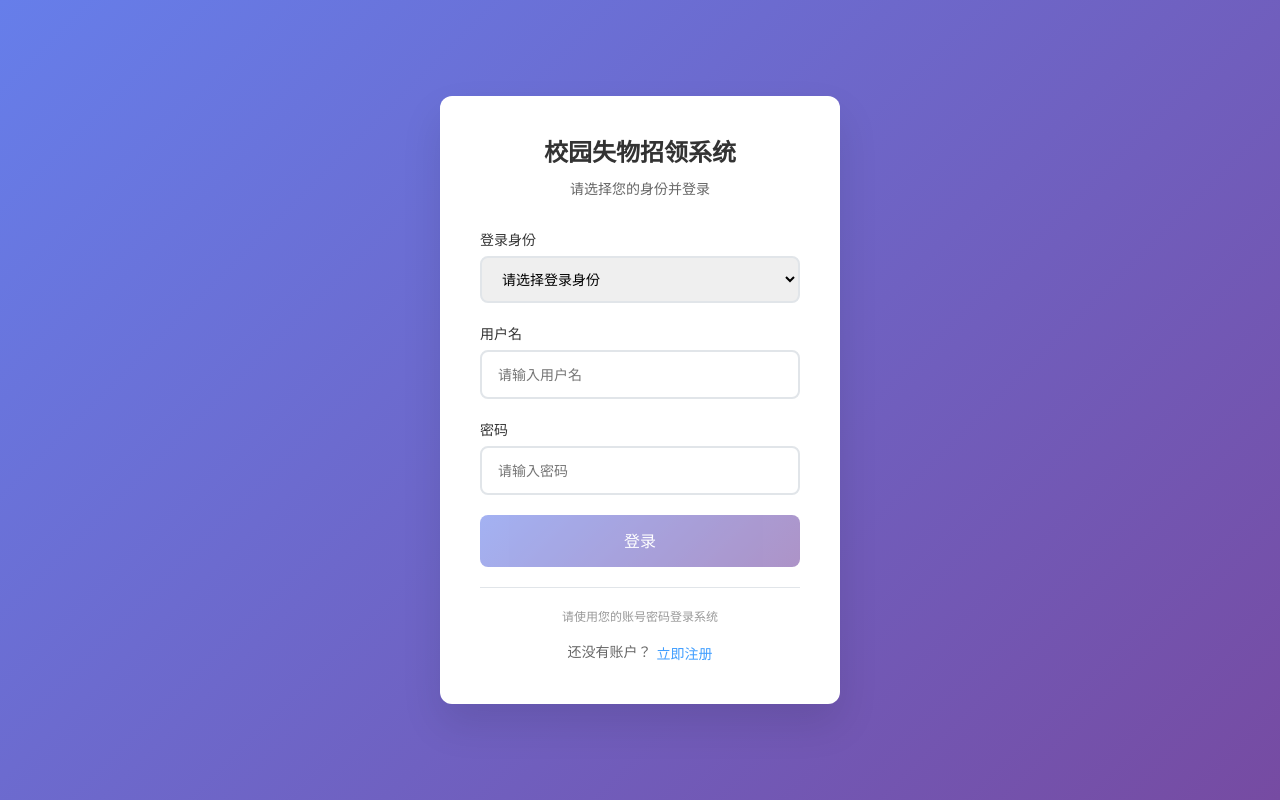
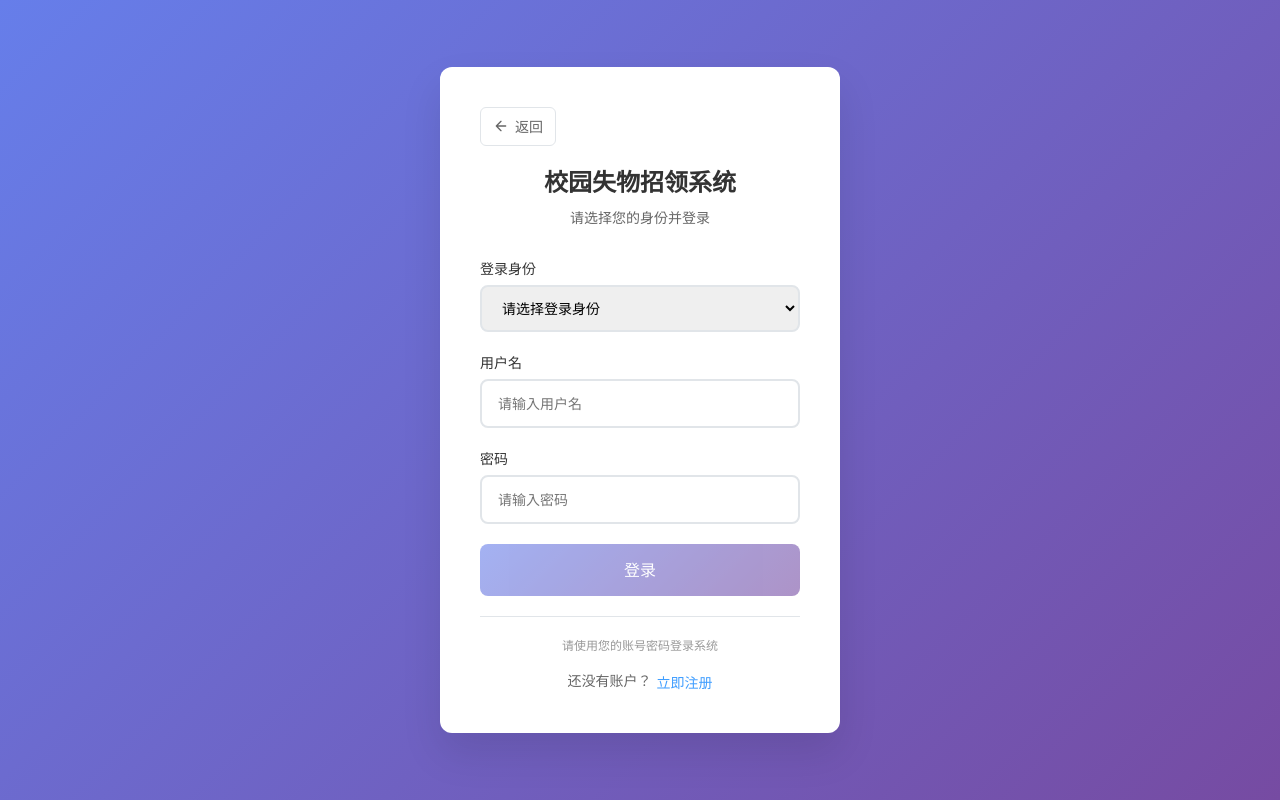
Before and after one commit to kloster346/LostAndFoundFronted, a Vue app: page /login in a window 1280 px wide. Built offline with nearby package versions, Linux system fonts and the light colour scheme.

Commit message:
fix(导航): 修正导航栏显示逻辑并添加登录页返回按钮
修改导航栏显示条件为仅在登录/注册页面隐藏，而非所有认证页面
在登录页面添加返回按钮及样式，始终跳转至失物列表页

```diff
--- a/src/App.vue
+++ b/src/App.vue
@@ -16,8 +16,8 @@ const isMobile = ref(false)
 
 // 计算属性
 const showNavBar = computed(() => {
-  // 判断是否为认证页面（不需要导航栏的页面）
-  const isAuthPage = route.meta?.requiresAuth === false
+  // 仅在登录或注册页面隐藏导航栏
+  const isAuthPage = route.name === 'Login' || route.name === 'Register'
   // 认证页面或管理员页面不显示导航栏
   return !isAuthPage && !authStore.isAdmin
 })
--- a/src/views/auth/LoginView.vue
+++ b/src/views/auth/LoginView.vue
@@ -1,6 +1,16 @@
 <template>
   <div class="login-container">
     <div class="login-card">
+      <!-- 返回按钮 -->
+      <div class="back-button-container">
+        <button @click="goBack" class="back-button" type="button">
+          <svg width="16" height="16" viewBox="0 0 24 24" fill="none" xmlns="http://www.w3.org/2000/svg">
+            <path d="M19 12H5M12 19L5 12L12 5" stroke="currentColor" stroke-width="2" stroke-linecap="round" stroke-linejoin="round"/>
+          </svg>
+          返回
+        </button>
+      </div>
+
       <div class="login-header">
         <h1 class="login-title">校园失物招领系统</h1>
         <p class="login-subtitle">请选择您的身份并登录</p>
@@ -190,6 +200,11 @@ const goToRegister = () => {
   router.push('/register')
 }
 
+// 返回：始终跳转到失物列表页面
+const goBack = () => {
+  router.push('/lost-items')
+}
+
 // handleInputChange函数已移除
 </script>
 
@@ -358,6 +373,35 @@ const goToRegister = () => {
   margin-right: 5px;
 }
 
+/* 返回按钮样式 */
+.back-button-container {
+  margin-bottom: 20px;
+}
+
+.back-button {
+  display: flex;
+  align-items: center;
+  gap: 6px;
+  padding: 8px 12px;
+  background: transparent;
+  border: 1px solid #e1e5e9;
+  border-radius: 6px;
+  color: #666;
+  font-size: 14px;
+  cursor: pointer;
+  transition: all 0.2s ease;
+}
+
+.back-button:hover {
+  background-color: #f8f9fa;
+  border-color: #667eea;
+  color: #667eea;
+}
+
+.back-button svg {
+  flex-shrink: 0;
+}
+
 /* 响应式设计 */
 @media (max-width: 480px) {
   .login-container {
```
